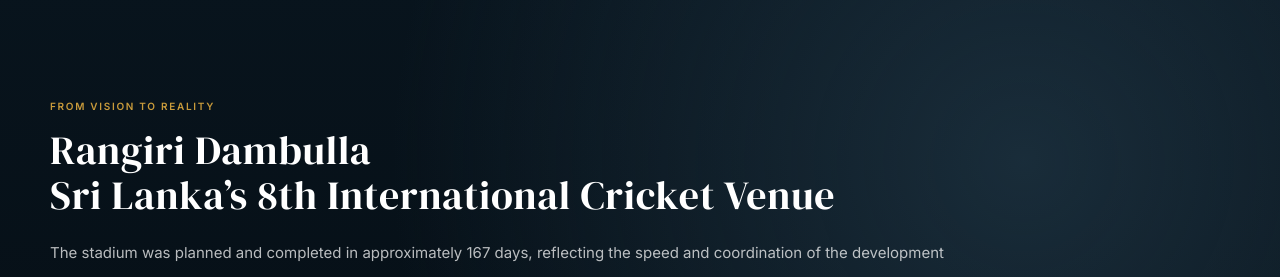
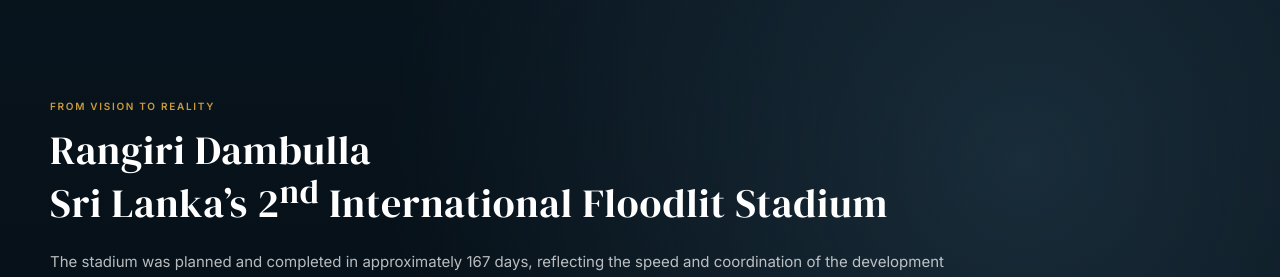
Before and after one commit to DIGIsumi2026/thilanga.lk, a React (Vite) app in the folder frontend/: page /corporate in a window 1280 px wide. Shown: the part 4620-4897 px from the top of the page. Built offline with nearby package versions, Linux system fonts and the light colour scheme.

Commit message:
change-headings

```diff
--- a/frontend/src/sections/corporate/DambullaLegacy.tsx
+++ b/frontend/src/sections/corporate/DambullaLegacy.tsx
@@ -730,7 +730,7 @@
 
             <h2>
               Rangiri Dambulla <br/>
-              Sri Lanka’s 8th International Cricket Venue
+              Sri Lanka’s 2<sup>nd</sup> International Floodlit Stadium
             </h2>
 
             <p className="dambulla-legacy-heading-description">
```
Also changed, not shown: 2 other files (tests, documents, lock files or other folders).
